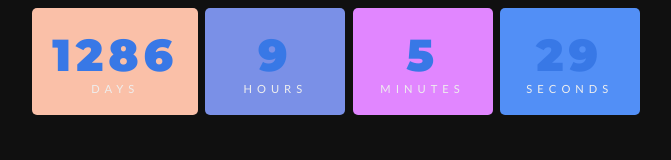
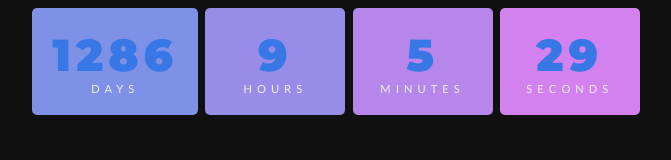
Before and after one commit to evey882/notion-widgets, a plain HTML site: page index.html in a window 1280 px wide. Shown: the whole page, without its empty margins (304-975 px from the left). Drawn offline with Linux system fonts and the light colour scheme.

Commit message:
Update index.html
Changes background colors, with an accent on the seconds timer

```diff
--- a/index.html
+++ b/index.html
@@ -28,19 +28,19 @@ body{
 }
 
 .days {
-  background: #FAC0A8;
+  background: #7F90E7;
 }
 
 .hours {
-  background: #7A90E7;
+  background: #988CE9;
 }
 
 .minutes {
-  background: #E186FF;
+  background: #B686EB;
 }
 
 .seconds {
-  background: #528FF6;
+  background: #D381EE;
 }
 
 .numbers {
```
